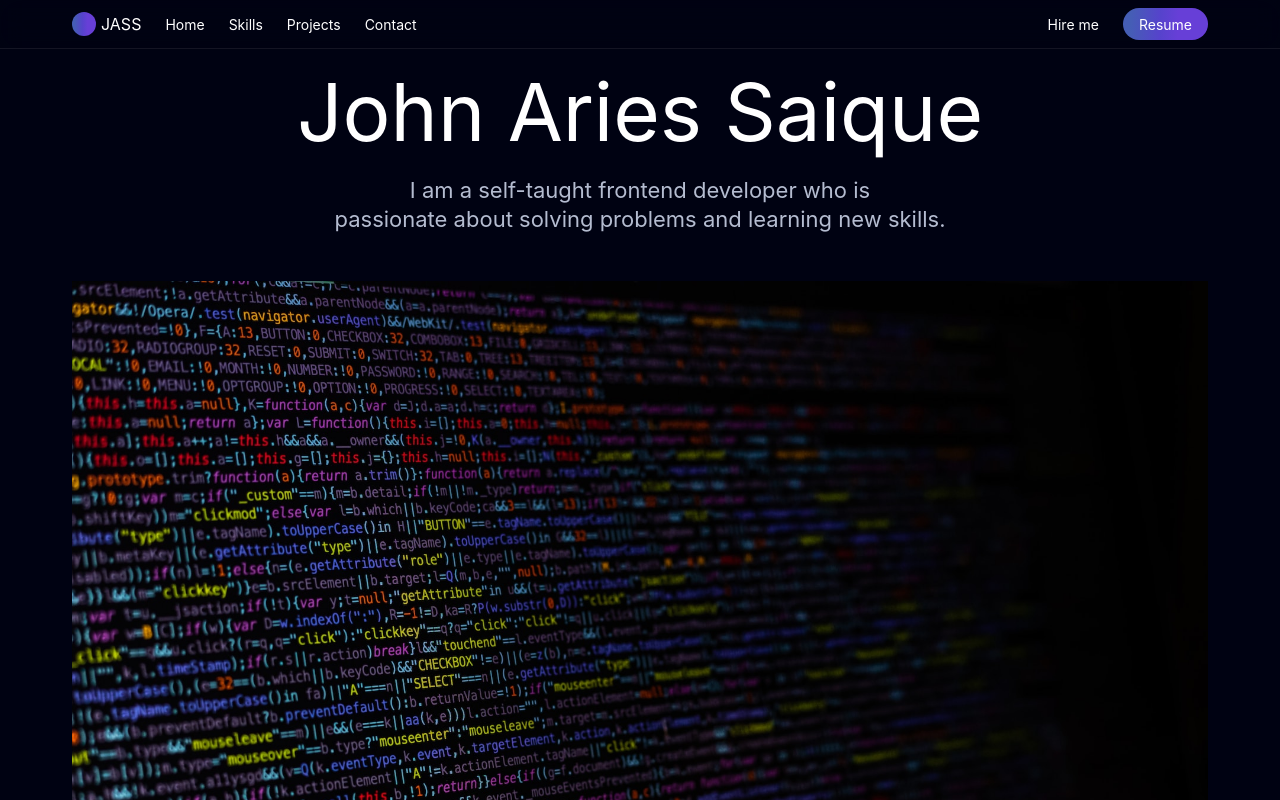
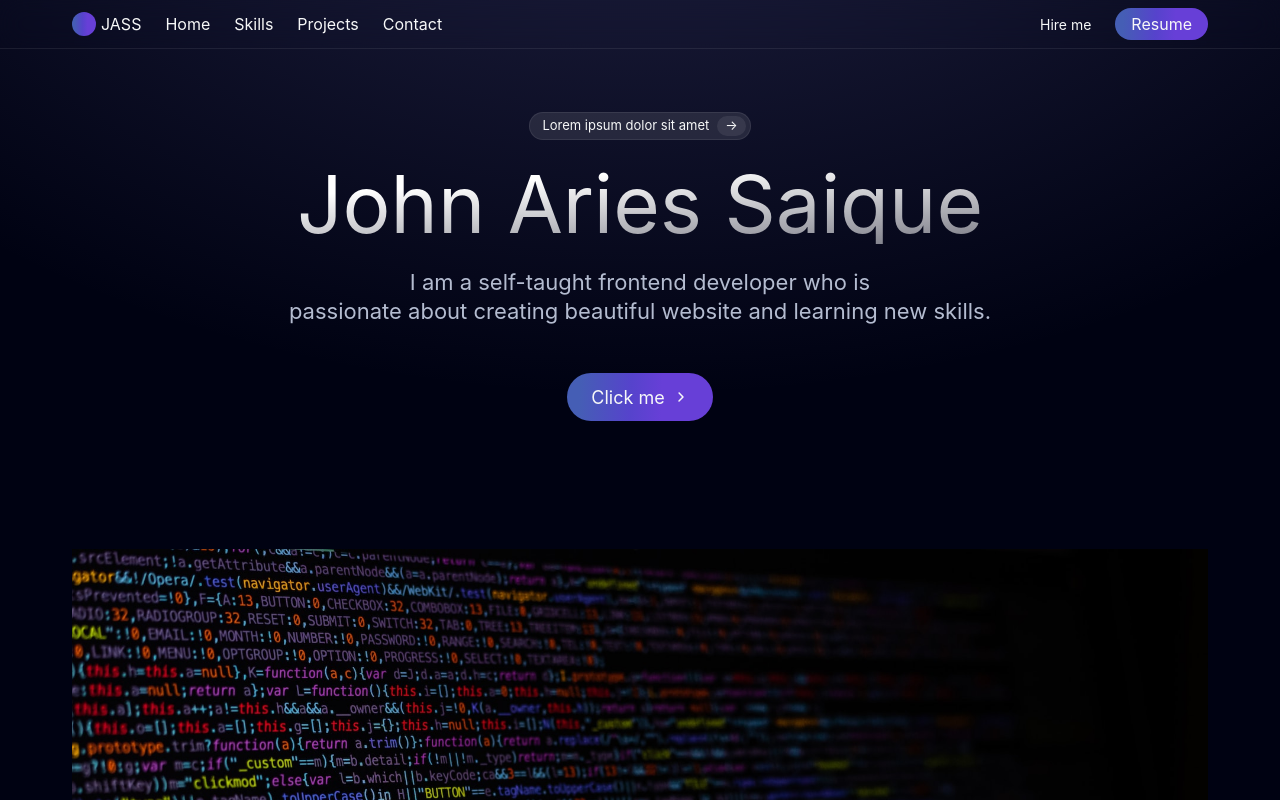
Before and after one commit to jsaique/portfolio-next, a Next.js app: page / in a window 1280 px wide. Shown: the top 800 px of the page. Built offline with nearby package versions, Linux system fonts and the light colour scheme.

Commit message:
Added page animation

```diff
--- a/app/globals.css
+++ b/app/globals.css
@@ -8,7 +8,7 @@
   }
 
   html {
-    @apply bg-background font-sans text-white;
+    @apply bg-background font-sans text-off-white;
     font-size: 62.5%;
   }
 }
@@ -17,4 +17,25 @@
   .text-shadow {
     text-shadow: rgb(0 0 0 / 56%) 0px 3px 12px;
   }
+
+  .text-gradient {
+    background: linear-gradient(
+      to right bottom,
+      rgb(255, 255, 255) 30%,
+      rgba(255, 255, 255, 0.38)
+    );
+    background-clip: text;
+    color: transparent;
+  }
 }
+
+@keyframes gisjuz {
+  from {
+    opacity: -0;
+    transform: translateY(-10px);
+  }
+  to {
+    opacity: -1;
+    transform: none;
+  }
+}
--- a/app/layout.tsx
+++ b/app/layout.tsx
@@ -23,7 +23,9 @@ export default function RootLayout({
       <body>
         <div>
           <Header />
-          <main className="pt-navigation-height">{children}</main>
+          <main className="pt-navigation-height bg-page-gradient">
+            {children}
+          </main>
           <Footer />
         </div>
       </body>
--- a/app/page.tsx
+++ b/app/page.tsx
@@ -1,17 +1,39 @@
 import { Hero, HeroSubtitle, HeroTitle } from "@/components/hero";
 import { Container } from "../components/container";
+import { Button, IconWrapper } from "@/components/button";
+import { ChevronIcon } from "@/components/icons/chevron";
 
 export default function Homepage() {
   return (
-    <Container className="">
+    <Container className="pt-[6.4rem]">
       <Hero>
-        <HeroTitle>John Aries Saique</HeroTitle>
-        <HeroSubtitle>
-          I am a self-taught frontend developer who is <br />
-          passionate about solving problems and learning new skills.
+        <Button
+          className="animate-fade-in"
+          href="/"
+          variant="secondary"
+          size="small"
+        >
+          Lorem ipsum dolor sit amet
+          <IconWrapper>→</IconWrapper>
+        </Button>
+        <HeroTitle className="animate-fade-in">John Aries Saique</HeroTitle>
+        <HeroSubtitle className="animate-fade-in">
+          I am a self-taught frontend developer who is
+          <br className="hidden md:block" /> passionate about creating beautiful
+          website and learning new skills.
         </HeroSubtitle>
-      </Hero>
-      <img src="/img/code.jpg" alt="" />
+        <Button
+          className="animate-fade-in"
+          href="/"
+          variant="primary"
+          size="large"
+        >
+          Click me{" "}
+          <IconWrapper>
+            <ChevronIcon />
+          </IconWrapper>
+        </Button>
+        <img className="mt-[12.8rem]" src="/img/code.jpg" alt="" />
         Photo by
         <a href="https://unsplash.com/@mitchel3uo?utm_source=unsplash&utm_medium=referral&utm_content=creditCopyText">
           Mitchell Luo
@@ -20,6 +42,7 @@ export default function Homepage() {
         <a href="https://unsplash.com/photos/FWoq_ldWlNQ?utm_source=unsplash&utm_medium=referral&utm_content=creditCopyText">
           Unsplash
         </a>
+      </Hero>
     </Container>
   );
 }
--- a/components/button.tsx
+++ b/components/button.tsx
@@ -1,23 +1,32 @@
 import Link from "next/link";
 import { cva, VariantProps } from "class-variance-authority";
+import { AnchorHTMLAttributes } from "react";
 
-interface ButtonProps extends VariantProps<typeof buttonClasses> {
+interface ButtonProps
+  extends VariantProps<typeof buttonClasses>,
+    AnchorHTMLAttributes<HTMLAnchorElement> {
   children: React.ReactNode;
   href: string;
-  download: string;
+  download?: string;
 }
 
 const buttonClasses = cva("rounded-full inline-flex items-center", {
   variants: {
     variant: {
-      primary: "bg-primary-gradient hover:text-shadow hover:box-shadow-primary",
-      secondary: "",
+      primary: [
+        "bg-primary-gradient hover:text-shadow hover:shadow-primary transition-[shadow,text-shadow]",
+        "[&_.icon-wrapper]:ml-[.8rem]",
+      ],
+      secondary: [
+        "text-off-white bg-white bg-opacity-10 border border-transparent-white backdrop-filter-[12px] hover:bg-opacity-20 transition-colors ease-in",
+        "[&_.icon-wrapper]:bg-transparent-white [&_.icon-wrapper]:rounded-full [&_.icon-wrapper]:px-[.8rem] [&_.icon-wrapper]:ml-[.8rem] [&_.icon-wrapper]:-mr-[.8rem]",
+      ],
       tertiary: "",
     },
     size: {
       small: "text-xs px-3 h-7",
-      medium: "text-sm px-4 h-8",
-      large: "text-md px-6 h-12",
+      medium: "text-md px-4 h-8",
+      large: "text-lg px-6 h-12",
     },
   },
   defaultVariants: {
@@ -32,10 +41,12 @@ export const Button = ({
   download,
   variant,
   size,
+  ...props
 }: ButtonProps) => {
   return (
     <Link
-      className={buttonClasses({ variant, size })}
+      {...props}
+      className={buttonClasses({ variant, size, className: props.className })}
       href={href}
       download={download}
     >
@@ -43,3 +54,7 @@ export const Button = ({
     </Link>
   );
 };
+
+export const IconWrapper = ({ children }: { children: React.ReactNode }) => {
+  return <span className="icon-wrapper">{children}</span>;
+};
--- a/components/header.tsx
+++ b/components/header.tsx
@@ -31,7 +31,7 @@ export const Header = () => {
   }, [setHamburgerMenuIsOpen]);
 
   return (
-    <header className="fixed top-0 left-0 w-full border-b border-white-a08 backdrop-blur-[12px]">
+    <header className="fixed top-0 left-0 w-full border-b border-transparent-white backdrop-blur-[12px]">
       <Container className="flex h-[var(--navigation-height)]">
         <Link className="flex items-center text-md" href="/">
           <Logo className="mr-[.5rem]" />
@@ -45,7 +45,7 @@ export const Header = () => {
           )}
         >
           <nav
-            // classNames dynamicaly add the visible class
+            // classNames dynamicaly add the opacity class
             className={classNames(
               "h-[calc(100vh_-_var(--navigation-height))] md:block fixed top-navigation-height left-0 w-full bg-background overflow-auto transition-opacity duration-500 md:relative md:top-0 md:h-auto md:w-auto md:bg-transparent md:opacity-100 md:transition-none", //[md:translate-x-0]
               hamburgerMenuIsOpen
@@ -57,8 +57,8 @@ export const Header = () => {
             <ul
               className={classNames(
                 "flex flex-col md:flex-row md:items-center h-full [&_li]:ml-6 [&_li]:border-b [&_li]:border-grey-dark md:[&_li]:border-none",
-                "ease-in [&_a]:h-navigation-height [&_a]:flex [&_a]:items-center [&_a]:text-md [&_a:hover]:text-grey [&_a]:transition-[color, transform] [&_a]:md:transition-colors md:[&_a]:text-sm [&_a]:translate-y-8 md:[&_a]:translate-y-0 overflow-y-hidden [&_a]:duration-300",
-                hamburgerMenuIsOpen && "[&_a]:translate-y-0"
+                "ease-in [&_a]:h-navigation-height [&_a]:flex [&_a]:items-center [&_a]:text-lg [&_a:hover]:text-grey [&_a]:transition-[color, transform] [&_a]:md:transition-colors md:[&_a]:text-md [&_a]:translate-y-8 md:[&_a]:translate-y-[.01rem] overflow-y-hidden [&_a]:duration-300",
+                hamburgerMenuIsOpen && "[&_a]:translate-y-[.01rem]"
               )}
             >
               <li className="md:hidden lg:block">
@@ -78,7 +78,10 @@ export const Header = () => {
         </div>
 
         <div className="flex items-center ml-auto h-full">
-          <Link className="text-sm mr-6" href="">
+          <Link
+            className="text-sm mr-6 hover:text-grey transition-colors ease-in"
+            href=""
+          >
             Hire me
           </Link>
           <Button href="cv.pdf" download="cv.pdf">
--- a/components/hero.tsx
+++ b/components/hero.tsx
@@ -1,17 +1,38 @@
+import classNames from "classnames";
+
 interface HeroProps {
   children: React.ReactNode;
 }
 
 interface HeroElementProps {
   children: React.ReactNode;
+  className?: string;
 }
 
-export const HeroTitle = ({ children }: HeroElementProps) => {
-  return <h1 className="text-5xl my-6">{children}</h1>;
+export const HeroTitle = ({ children, className }: HeroElementProps) => {
+  return (
+    <h1
+      className={classNames(
+        "text-6xl md:text-8xl my-6 text-gradient",
+        className
+      )}
+    >
+      {children}
+    </h1>
+  );
 };
 
-export const HeroSubtitle = ({ children }: HeroElementProps) => {
-  return <p className="text-lg mb-12 text-subtitle">{children}</p>;
+export const HeroSubtitle = ({ children, className }: HeroElementProps) => {
+  return (
+    <p
+      className={classNames(
+        "text-lg mb-12 text-subtitle md:text-xl",
+        className
+      )}
+    >
+      {children}
+    </p>
+  );
 };
 
 export const Hero = ({ children }: HeroProps) => {
--- /dev/null
+++ b/components/icons/chevron.tsx
@@ -0,0 +1,5 @@
+export const ChevronIcon = () => (
+  <svg width="16" height="16" viewBox="0 0 16 16" fill="currentColor">
+    <path d="M5.46967 11.4697C5.17678 11.7626 5.17678 12.2374 5.46967 12.5303C5.76256 12.8232 6.23744 12.8232 6.53033 12.5303L10.5303 8.53033C10.8207 8.23999 10.8236 7.77014 10.5368 7.47624L6.63419 3.47624C6.34492 3.17976 5.87009 3.17391 5.57361 3.46318C5.27713 3.75244 5.27128 4.22728 5.56054 4.52376L8.94583 7.99351L5.46967 11.4697Z"></path>
+  </svg>
+);
--- a/components/icons/github.tsx
+++ b/components/icons/github.tsx
@@ -1,7 +1,7 @@
 export const GitHubIcon = () => (
   <svg
-    width="18"
-    height="18"
+    width="25"
+    height="25"
     viewBox="0 0 16 16"
     fill="currentColor"
     role="img"
--- a/components/icons/linkdedin.tsx
+++ b/components/icons/linkdedin.tsx
@@ -4,8 +4,8 @@ export const LinkedinIcon = () => (
     fill="currentColor"
     strokeWidth="0"
     viewBox="0 0 1024 1024"
-    height="18"
-    width="18"
+    height="25"
+    width="25"
     xmlns="http://www.w3.org/2000/svg"
   >
     <path d="M880 112H144c-17.7 0-32 14.3-32 32v736c0 17.7 14.3 32 32 32h736c17.7 0 32-14.3 32-32V144c0-17.7-14.3-32-32-32zM349.3 793.7H230.6V411.9h118.7v381.8zm-59.3-434a68.8 68.8 0 1 1 68.8-68.8c-.1 38-30.9 68.8-68.8 68.8zm503.7 434H675.1V608c0-44.3-.8-101.2-61.7-101.2-61.7 0-71.2 48.2-71.2 98v188.9H423.7V411.9h113.8v52.2h1.6c15.8-30 54.5-61.7 112.3-61.7 120.2 0 142.3 79.1 142.3 181.9v209.4z"></path>
--- a/tailwind.config.js
+++ b/tailwind.config.js
@@ -13,13 +13,21 @@ module.exports = {
       xs: "1.3rem",
       sm: "1.4rem",
       md: "1.6rem",
-      lg: ["2.2rem", "1.3"],
-      "5xl": ["8rem", "1"],
+      lg: "1.8rem",
+      xl: ["2.2rem", "1.3"],
+      "2xl": "2.4rem",
+      "3xl": "2.6rem",
+      "4xl": "3.2rem",
+      "5xl": "4rem",
+      "6xl": ["4.4rem", "1"],
+      "7xl": ["4.8rem", "1"],
+      "8xl": ["8rem", "1"],
     },
     colors: {
       transparent: "transparent",
       white: "#fff",
-      "white-a08": "rgba(255, 255, 255, .08 )",
+      "off-white": "#f7f8f8",
+      "transparent-white": "rgba(255, 255, 255, .08 )",
       subtitle: "#b4bcd0",
       background: "#000212",
       grey: "#8a8f98",
@@ -44,9 +52,31 @@ module.exports = {
     backgroundImage: {
       "primary-gradient":
         "linear-gradient(92.88deg, rgb(69, 94, 181) 9.16%, rgb(86, 67, 204) 43.89%, rgb(103, 63, 215) 64.72%)",
+      "page-gradient":
+        "radial-gradient(ellipse 80% 50% at 50% -20%,rgba(120,119,198,0.3), transparent)",
     },
+
     boxShadow: {
       primary: "rgb(80 63 205 / 50%) 0px 1px 40px",
+    },
+    transitionDelay: {
+      0: "0ms",
+    },
+    // Page Animation
+    keyframes: {
+      "fade-in": {
+        from: {
+          opacity: 0,
+          transform: "translateY(-10px)",
+        },
+        to: {
+          opacity: 1,
+          transform: "none",
+        },
+      },
+    },
+    animation: {
+      "fade-in": "fade-in 1000ms ease",
     },
   },
   plugins: [],
```
Also changed, not shown: components/footer.tsx (+4 -4 lines). Lines whose indentation alone changed are shown as unchanged.
